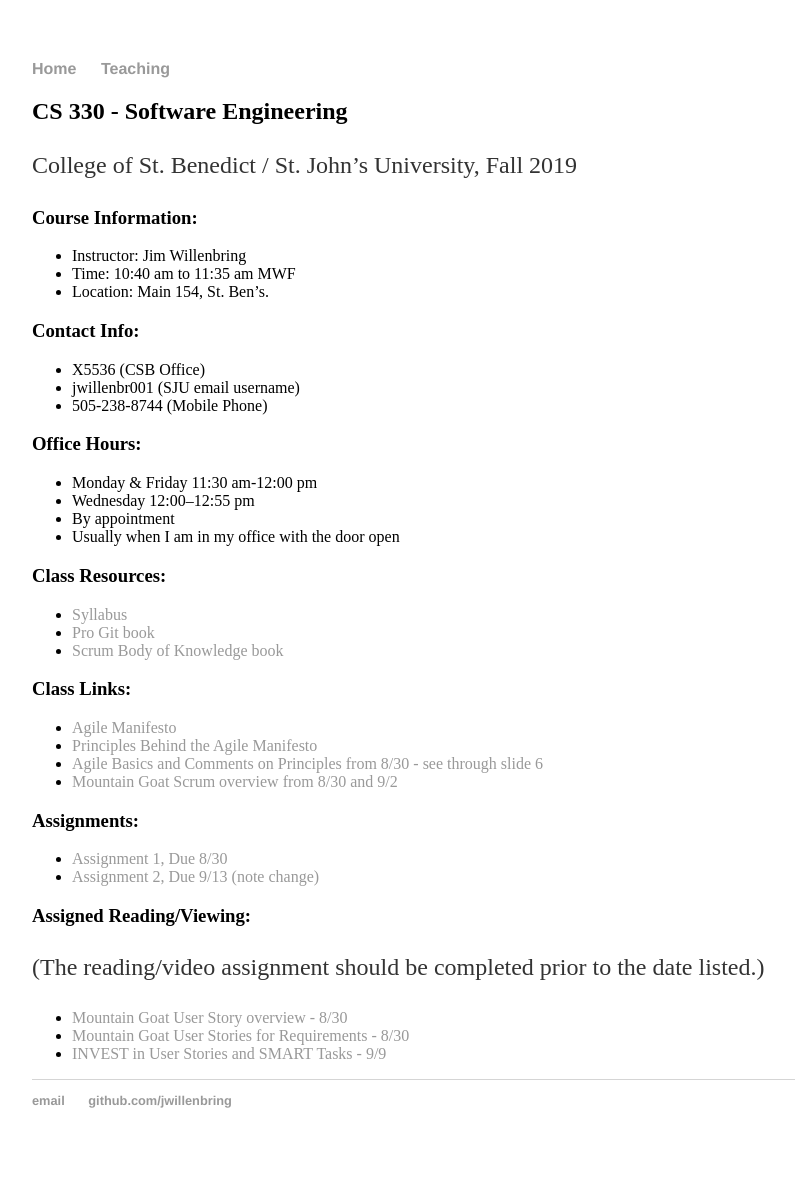
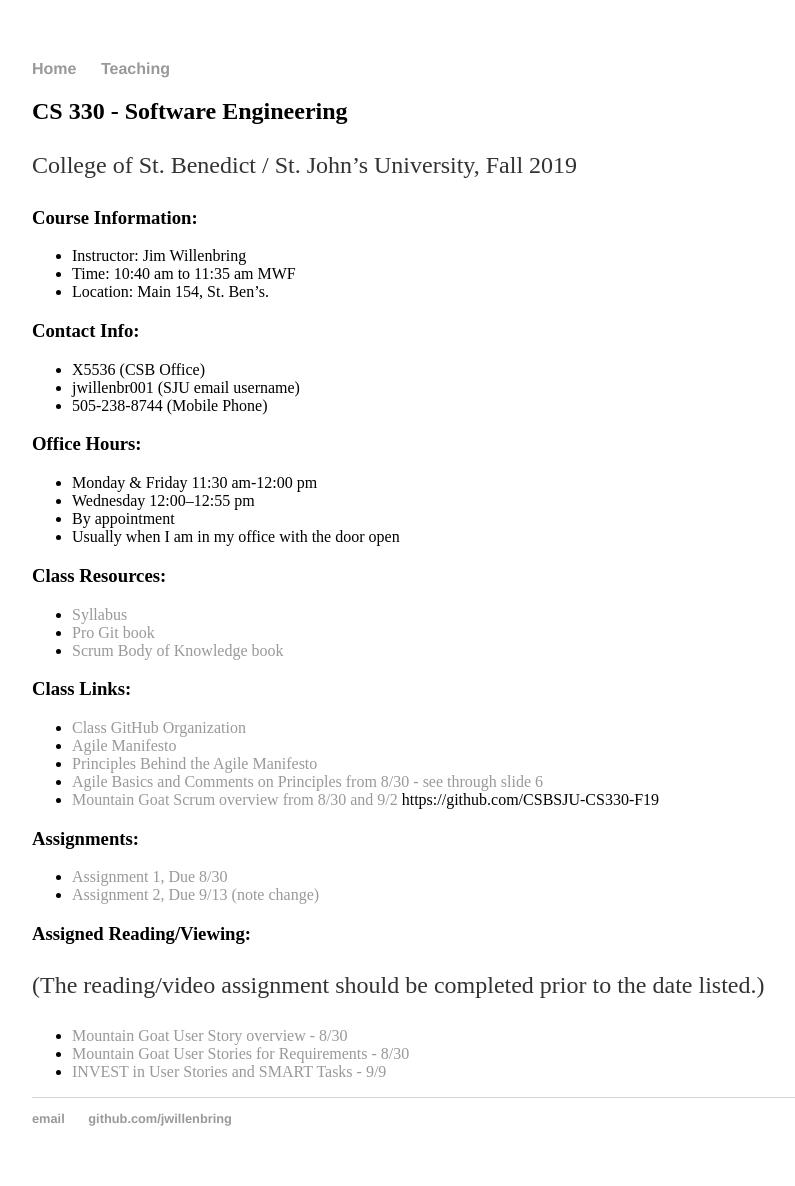
Before and after one commit to jwillenbring/jwillenbring.github.io, a Jekyll site: the page built from teaching/2019-Fall-CS330/index.md, in a window 1280 px wide. Shown: the whole page, without its empty margins (160-955 px from the left). Built offline with Jekyll 4.4.1, drawn with Linux system fonts in a browser that asks for light colours; our own code applies the rules of GitHub Pages for plain Markdown files; some of the changed lines change nothing that is shown.

Commit message:
Update index.md
Added link to class github org

```diff
--- a/teaching/2019-Fall-CS330/index.md
+++ b/teaching/2019-Fall-CS330/index.md
@@ -27,13 +27,13 @@ College of St. Benedict / St. John's University, Fall 2019
   * [Scrum Body of Knowledge book](http://www.scrumstudy.com/SBOKGuide/download-free-buy-SBOK)
 
 ### Class Links:
-<!---
-  * [Class GitHub Organization](https://github.com/SJU-CS330-S18)
---->
+
+  * [Class GitHub Organization](https://github.com/CSBSJU-CS330-F19)
   * [Agile Manifesto](http://agilemanifesto.org/)
   * [Principles Behind the Agile Manifesto](http://agilemanifesto.org/principles.html)
   * [Agile Basics and Comments on Principles from 8/30 - see through slide 6](https://press3.mcs.anl.gov/atpesc/files/2019/08/ATPESC_2019_Track-7_5_8-8_130pm_Willenbring-Agile_and_GitHub.pdf)
  * [Mountain Goat Scrum overview from 8/30 and 9/2](https://www.mountaingoatsoftware.com/uploads/presentations/English-Redistributable-Intro-Scrum.ppt)
+ https://github.com/CSBSJU-CS330-F19
 
 <!---
 
```
